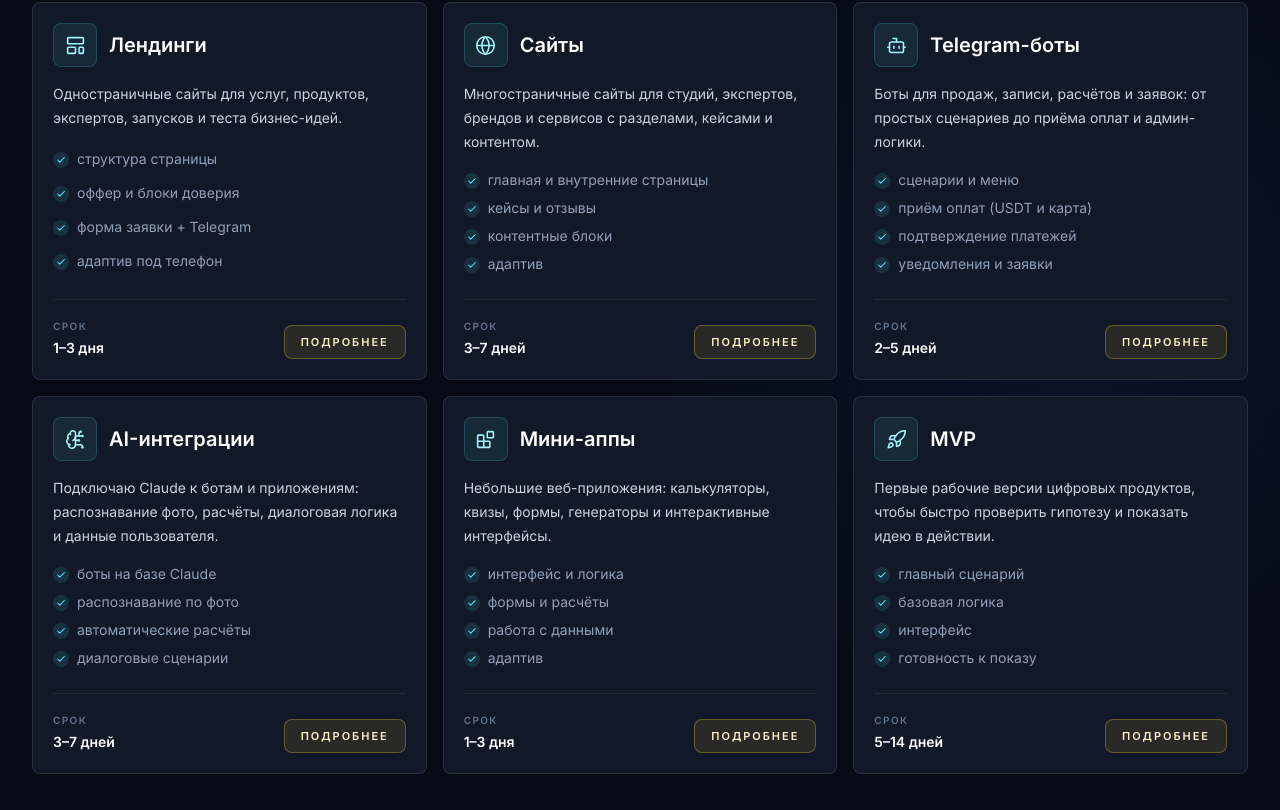
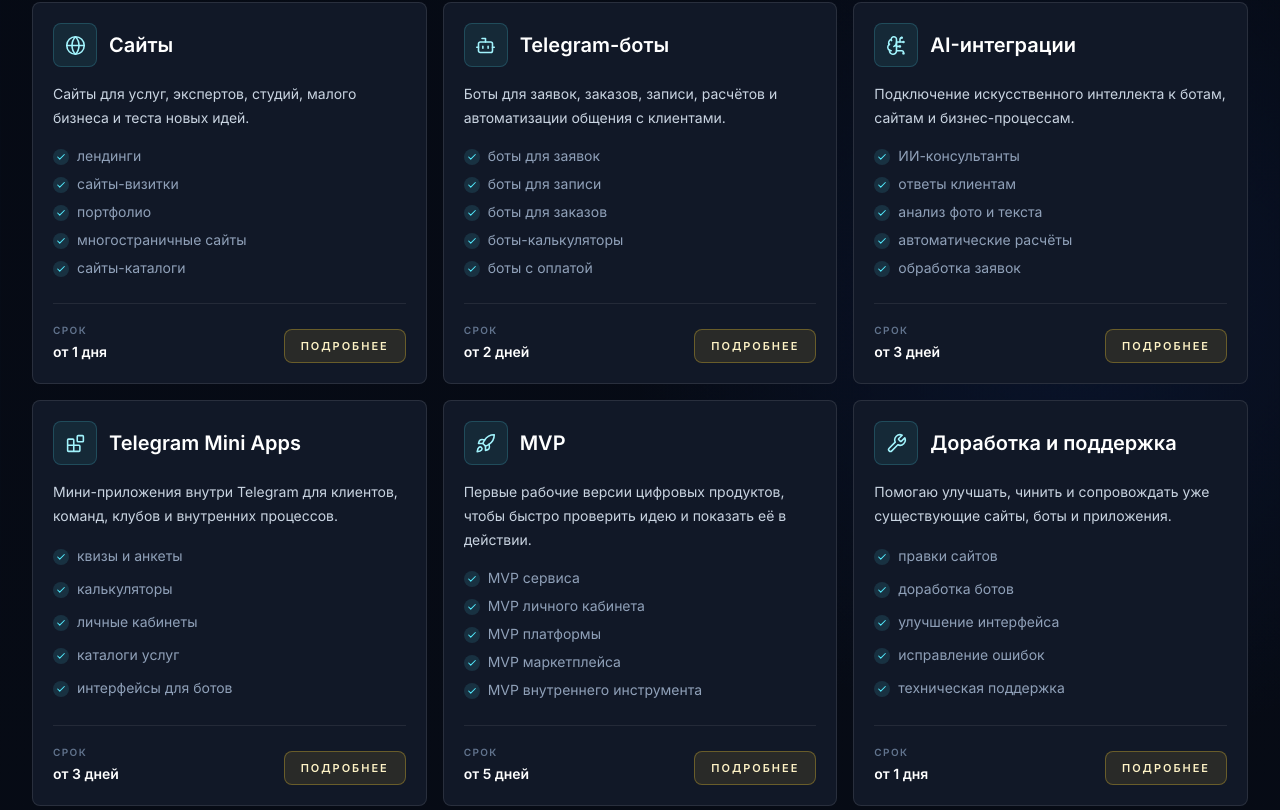
Before and after one commit to yasprosil-ai/portfolio-site, a Next.js app: page / in a window 1280 px wide. Shown: the part 1110-1920 px from the top of the page. Built offline with nearby package versions, Linux system fonts and the light colour scheme.

Commit message:
feat: обновить блок услуг — новые категории и Доработка и поддержка

```diff
--- a/data/services.js
+++ b/data/services.js
@@ -1,52 +1,52 @@
-import { Blocks, Bot, BrainCircuit, Globe, LayoutTemplate, Rocket } from "lucide-react";
+import { Blocks, Bot, BrainCircuit, Globe, Rocket, Wrench } from "lucide-react";
 
 export const services = [
-  {
-    slug: "landings",
-    title: "Лендинги",
-    icon: LayoutTemplate,
-    text: "Одностраничные сайты для услуг, продуктов, экспертов, запусков и теста бизнес-идей.",
-    items: ["структура страницы", "оффер и блоки доверия", "форма заявки + Telegram", "адаптив под телефон"],
-    deadline: "1–3 дня",
-  },
   {
     slug: "sites",
     title: "Сайты",
     icon: Globe,
-    text: "Многостраничные сайты для студий, экспертов, брендов и сервисов с разделами, кейсами и контентом.",
-    items: ["главная и внутренние страницы", "кейсы и отзывы", "контентные блоки", "адаптив"],
-    deadline: "3–7 дней",
+    text: "Сайты для услуг, экспертов, студий, малого бизнеса и теста новых идей.",
+    items: ["лендинги", "сайты-визитки", "портфолио", "многостраничные сайты", "сайты-каталоги"],
+    deadline: "от 1 дня",
   },
   {
     slug: "telegram-bots",
     title: "Telegram-боты",
     icon: Bot,
-    text: "Боты для продаж, записи, расчётов и заявок: от простых сценариев до приёма оплат и админ-логики.",
-    items: ["сценарии и меню", "приём оплат (USDT и карта)", "подтверждение платежей", "уведомления и заявки"],
-    deadline: "2–5 дней",
+    text: "Боты для заявок, заказов, записи, расчётов и автоматизации общения с клиентами.",
+    items: ["боты для заявок", "боты для записи", "боты для заказов", "боты-калькуляторы", "боты с оплатой"],
+    deadline: "от 2 дней",
   },
   {
     slug: "ai",
     title: "AI-интеграции",
     icon: BrainCircuit,
-    text: "Подключаю Claude к ботам и приложениям: распознавание фото, расчёты, диалоговая логика и данные пользователя.",
-    items: ["боты на базе Claude", "распознавание по фото", "автоматические расчёты", "диалоговые сценарии"],
-    deadline: "3–7 дней",
+    text: "Подключение искусственного интеллекта к ботам, сайтам и бизнес-процессам.",
+    items: ["ИИ-консультанты", "ответы клиентам", "анализ фото и текста", "автоматические расчёты", "обработка заявок"],
+    deadline: "от 3 дней",
   },
   {
     slug: "mini-apps",
-    title: "Мини-аппы",
+    title: "Telegram Mini Apps",
     icon: Blocks,
-    text: "Небольшие веб-приложения: калькуляторы, квизы, формы, генераторы и интерактивные интерфейсы.",
-    items: ["интерфейс и логика", "формы и расчёты", "работа с данными", "адаптив"],
-    deadline: "1–3 дня",
+    text: "Мини-приложения внутри Telegram для клиентов, команд, клубов и внутренних процессов.",
+    items: ["квизы и анкеты", "калькуляторы", "личные кабинеты", "каталоги услуг", "интерфейсы для ботов"],
+    deadline: "от 3 дней",
   },
   {
     slug: "mvp",
     title: "MVP",
     icon: Rocket,
-    text: "Первые рабочие версии цифровых продуктов, чтобы быстро проверить гипотезу и показать идею в действии.",
-    items: ["главный сценарий", "базовая логика", "интерфейс", "готовность к показу"],
-    deadline: "5–14 дней",
+    text: "Первые рабочие версии цифровых продуктов, чтобы быстро проверить идею и показать её в действии.",
+    items: ["MVP сервиса", "MVP личного кабинета", "MVP платформы", "MVP маркетплейса", "MVP внутреннего инструмента"],
+    deadline: "от 5 дней",
+  },
+  {
+    slug: "support",
+    title: "Доработка и поддержка",
+    icon: Wrench,
+    text: "Помогаю улучшать, чинить и сопровождать уже существующие сайты, боты и приложения.",
+    items: ["правки сайтов", "доработка ботов", "улучшение интерфейса", "исправление ошибок", "техническая поддержка"],
+    deadline: "от 1 дня",
   },
 ];
```
